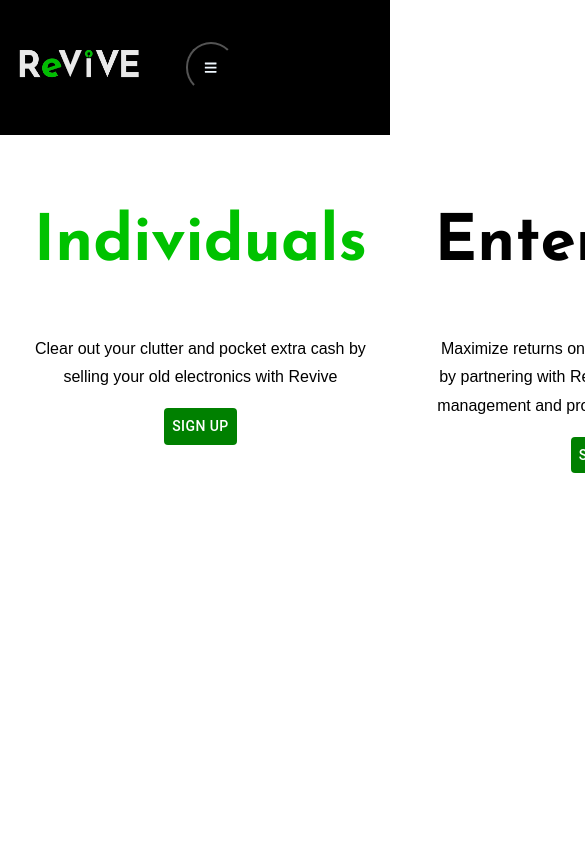
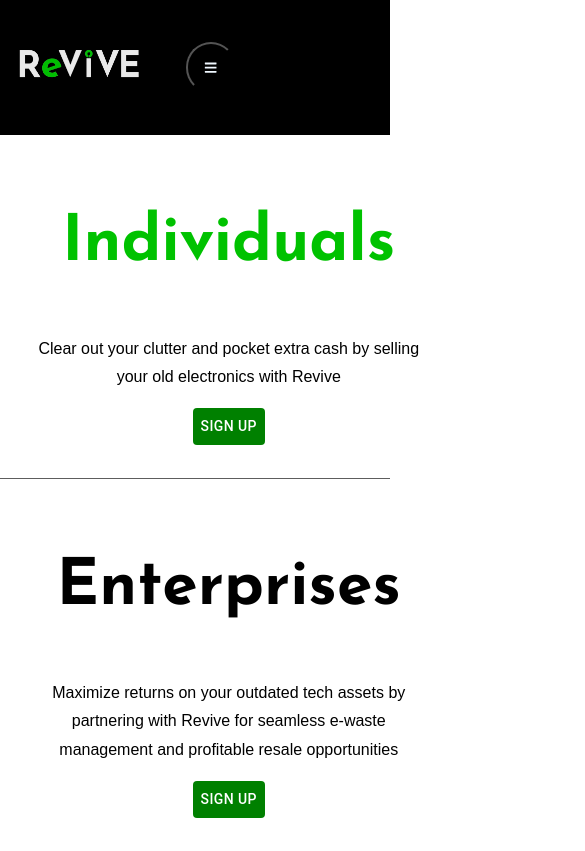
Before and after one commit to lathika-sunder/full-stack-re, a React (Vite) app in the folder revive-frontend/: page /sign-up in a window 390 px wide. Shown: the top 851 px of the page, 585 px wide, since content can reach past the window. Built offline with nearby package versions, Linux system fonts and the light colour scheme.

Commit message:
Updated Responsiveness

```diff
--- a/revive-frontend/src/pages/EnterpriseSignUp/EnterpriseSignUp.jsx
+++ b/revive-frontend/src/pages/EnterpriseSignUp/EnterpriseSignUp.jsx
@@ -59,6 +59,7 @@ export default function EnterpriseSignUp() {
      {
       toast.success('Account Created Successfully')
       navigate('/dashboard/enterprises')
+      axios.post('http:')
      }
     } catch (error) {
       console.log(error)
@@ -116,12 +117,30 @@ export default function EnterpriseSignUp() {
               </div>
               <form onSubmit={handleSubmit}>
                 <FormControl>
-                  <FormLabel>Name</FormLabel>
+                  <FormLabel>Company Name</FormLabel>
                   <Input
                     name="name"
                     type="text"
+                    placeholder="Your Company's Name"
+                    value={formData.name}
+                    onChange={handleChange}
+                    required
+                  />
+                  <FormLabel>Applicant Name</FormLabel>
+                  <Input
+                    name="applicant"
+                    type="text"
                     placeholder="Your Name"
-                    value={formData.name}
+                    value={formData.applicant}
+                    onChange={handleChange}
+                    required
+                  />
+                  <FormLabel>Applicant Role</FormLabel>
+                  <Input
+                    name="role"
+                    type="text"
+                    placeholder="Your Role"
+                    value={formData.role}
                     onChange={handleChange}
                     required
                   />
--- a/revive-frontend/src/pages/HomePage/HomePage.css
+++ b/revive-frontend/src/pages/HomePage/HomePage.css
@@ -41,9 +41,10 @@
         margin: 2vh;
         padding: 2vh;
         text-align: center;
+        width: 100%;
     }
-    .hero-content p{
-        width: fit-content;
+    .home .hero-content p{
+        width:100%;
     }
 
 }
--- a/revive-frontend/src/pages/HomePage/HomePage.jsx
+++ b/revive-frontend/src/pages/HomePage/HomePage.jsx
@@ -11,7 +11,7 @@ const HomePage = () => {
           into <span>Wealth</span> Now
         </h1>
         <p>
-          {" "}
+
           We help you sell your old electronics for good money. With our app,
           you can easily get rid of your unused gadgets and make some cash. Just
           tell us about your device, and we'll find buyers who'll give you the
--- a/revive-frontend/src/pages/SignUpPage/SignUpPage.css
+++ b/revive-frontend/src/pages/SignUpPage/SignUpPage.css
@@ -10,3 +10,16 @@
     width: 0.1vh;
    height: 40vmax;
 }
+@media only screen and (max-width: 768px) {
+    .sign-up-landing{
+        flex-direction: column;
+    }
+    .sign-up-landing .line{
+        background-color: rgba(0, 0, 0, 0.637);
+        width: 100%;
+        height: 0.1vh;
+    }
+    .sign-up-landing .column{
+        width: 100%;
+    }
+}
```
